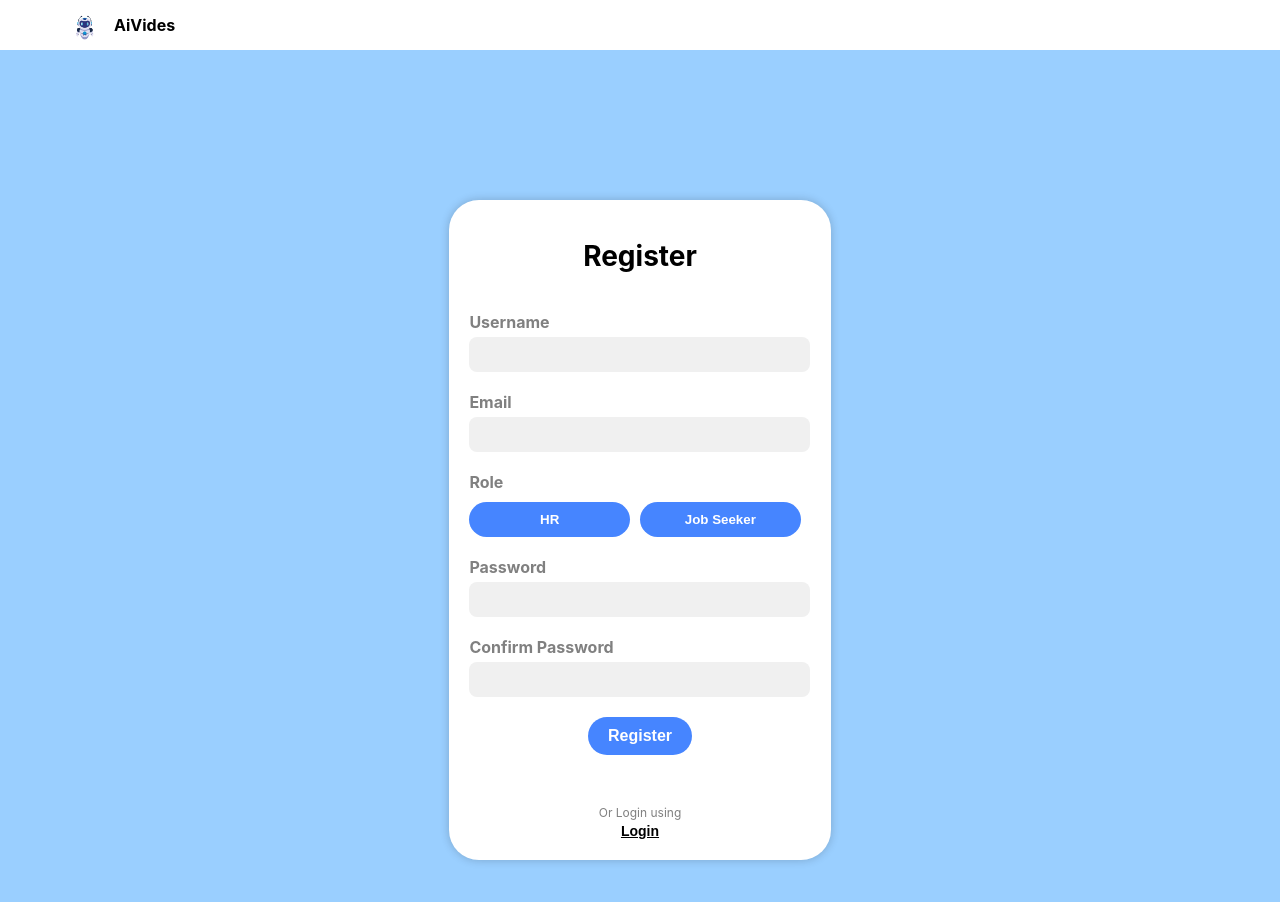
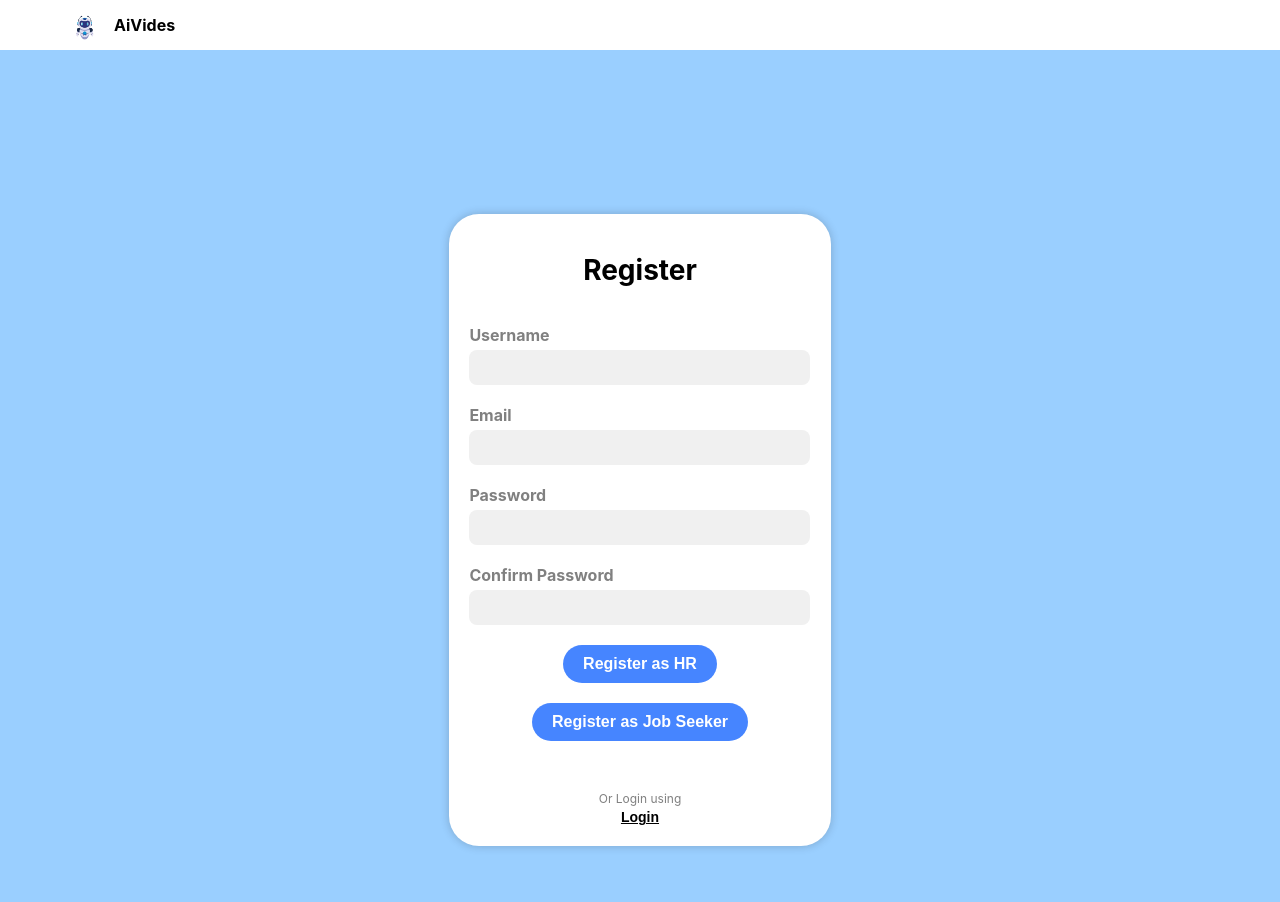
Before and after one commit to michelle264/devhack, a React (Create React App) app: page /register in a window 1280 px wide. Shown: the top 902 px of the page. Built offline with nearby package versions, Linux system fonts and the light colour scheme.

Commit message:
Register page changes

```diff
--- a/src/components/Homepage/Register.js
+++ b/src/components/Homepage/Register.js
@@ -3,13 +3,7 @@ import './Register.css';
 import { Link } from 'react-router-dom';
 
 class RegisterPage extends React.Component {
-  state = {
-    selectedRole: null,
-  };
 
-  handleRoleSelection = (role) => {
-    this.setState({ selectedRole: role });
-  };
     render() {
       return (
         <div className="register-page">
@@ -26,23 +20,6 @@ class RegisterPage extends React.Component {
               <input type="text" className="text-input" />
             </div>
             <div className="form-group">
-        <label>Role</label>
-        <div className="role-selection">
-          <button
-            className={`role-button ${this.state.selectedRole === 'hr' ? 'selected' : ''}`}
-            onClick={() => this.handleRoleSelection('hr')}
-          >
-            HR
-         </button>
-         <button
-           className={`role-button ${this.state.selectedRole === 'jobSeeker' ? 'selected' : ''}`}
-            onClick={() => this.handleRoleSelection('jobSeeker')}
-         >
-           Job Seeker
-          </button>
-        </div>
-      </div>
-            <div className="form-group">
               <label>Password</label>
               <input type="password" className="text-input" />
             </div>
@@ -50,7 +27,12 @@ class RegisterPage extends React.Component {
               <label>Confirm Password</label>
               <input type="password" className="text-input" />
             </div>
-            <button className="register-button2">Register</button>
+            <Link to="/HRProfile">
+            <button className="register-button2">Register as HR</button>
+            </Link>
+            <Link to="/listjobjs">
+            <button className="register-button2">Register as Job Seeker</button>
+          </Link>
             <div className="login-text2">Or Login using</div>
             <div className="login-button2">
             <Link to="/login">
```
